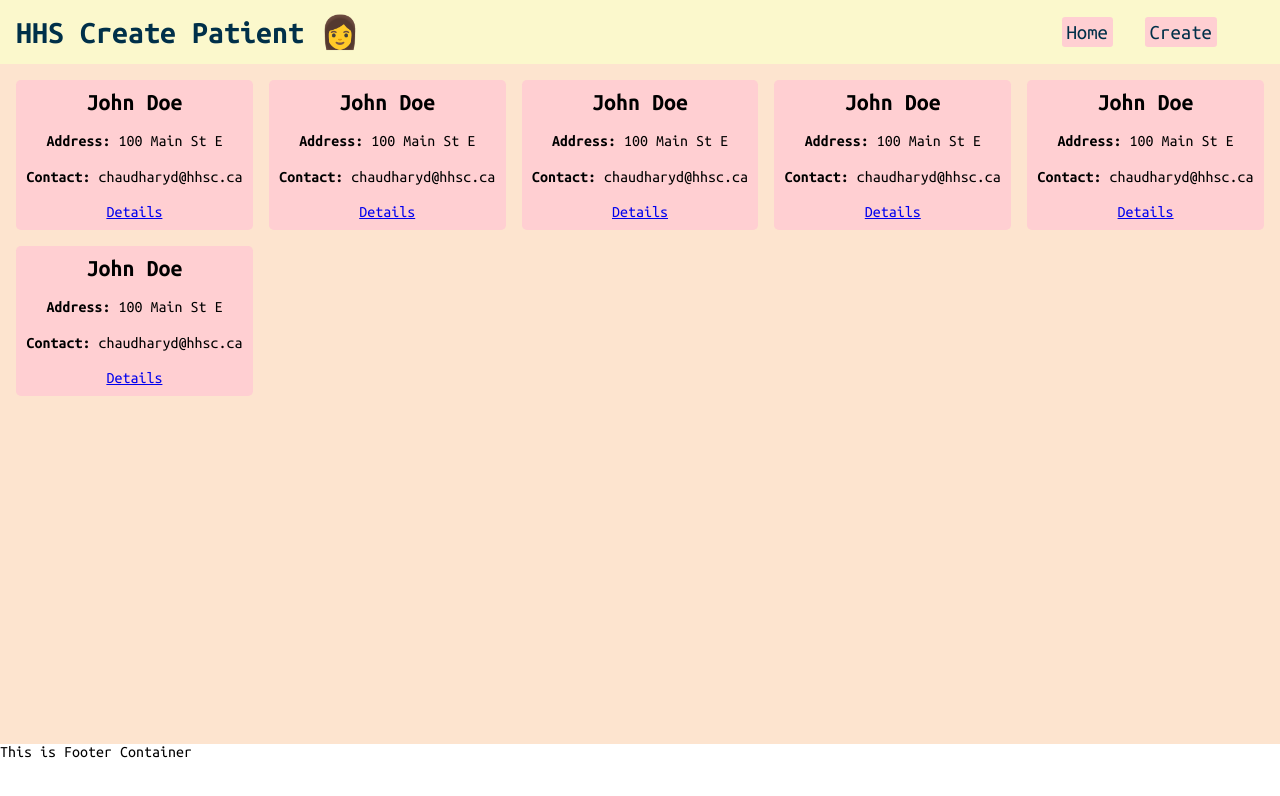
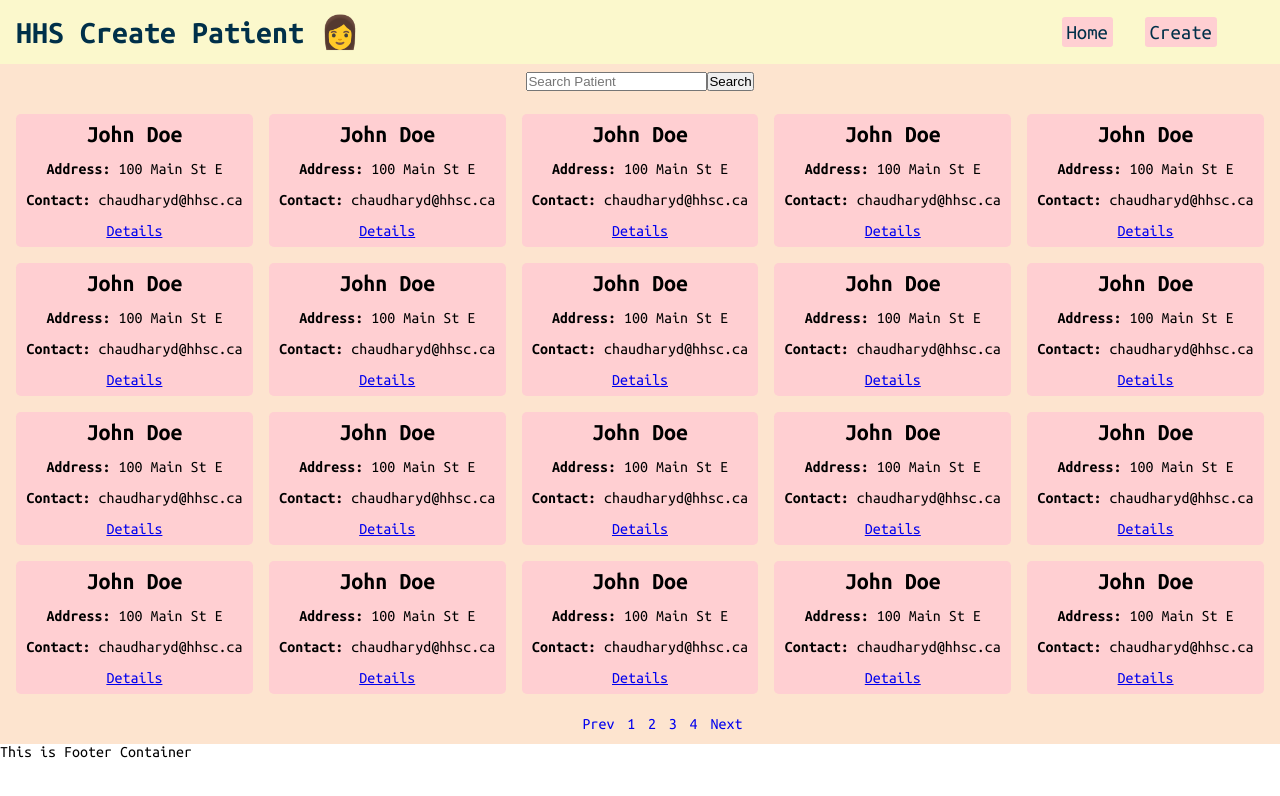
Before and after one commit to DevChaudhary78/fhir_hhs_patient, a Vue app: page / in a window 1280 px wide. Shown: the top 796 px of the page. Built offline with nearby package versions, Linux system fonts and the light colour scheme.

Commit message:
Added and styled pagination links

```diff
--- a/src/components/MainContainer.vue
+++ b/src/components/MainContainer.vue
@@ -1,5 +1,10 @@
 <template>
   <main>
+    <form id="search">
+      <input type="text" placeholder="Search Patient">
+      <button type="submit">Search</button>
+    </form>
+    <div id="card_container">
       <div id="card">
         <h3>John Doe</h3>
         <p><span>Address: </span>100 Main St E</p>
@@ -36,13 +41,132 @@
         <p><span>Contact: </span>chaudharyd@hhsc.ca</p>
         <a href="#">Details</a>
       </div>
+      <div id="card">
+        <h3>John Doe</h3>
+        <p><span>Address: </span>100 Main St E</p>
+        <p><span>Contact: </span>chaudharyd@hhsc.ca</p>
+        <a href="#">Details</a>
+      </div>
+      <div id="card">
+        <h3>John Doe</h3>
+        <p><span>Address: </span>100 Main St E</p>
+        <p><span>Contact: </span>chaudharyd@hhsc.ca</p>
+        <a href="#">Details</a>
+      </div>
+      <div id="card">
+        <h3>John Doe</h3>
+        <p><span>Address: </span>100 Main St E</p>
+        <p><span>Contact: </span>chaudharyd@hhsc.ca</p>
+        <a href="#">Details</a>
+      </div>
+      <div id="card">
+        <h3>John Doe</h3>
+        <p><span>Address: </span>100 Main St E</p>
+        <p><span>Contact: </span>chaudharyd@hhsc.ca</p>
+        <a href="#">Details</a>
+      </div>
+      <div id="card">
+        <h3>John Doe</h3>
+        <p><span>Address: </span>100 Main St E</p>
+        <p><span>Contact: </span>chaudharyd@hhsc.ca</p>
+        <a href="#">Details</a>
+      </div>
+      <div id="card">
+        <h3>John Doe</h3>
+        <p><span>Address: </span>100 Main St E</p>
+        <p><span>Contact: </span>chaudharyd@hhsc.ca</p>
+        <a href="#">Details</a>
+      </div>
+      <div id="card">
+        <h3>John Doe</h3>
+        <p><span>Address: </span>100 Main St E</p>
+        <p><span>Contact: </span>chaudharyd@hhsc.ca</p>
+        <a href="#">Details</a>
+      </div>
+      <div id="card">
+        <h3>John Doe</h3>
+        <p><span>Address: </span>100 Main St E</p>
+        <p><span>Contact: </span>chaudharyd@hhsc.ca</p>
+        <a href="#">Details</a>
+      </div>
+      <div id="card">
+        <h3>John Doe</h3>
+        <p><span>Address: </span>100 Main St E</p>
+        <p><span>Contact: </span>chaudharyd@hhsc.ca</p>
+        <a href="#">Details</a>
+      </div>
+      <div id="card">
+        <h3>John Doe</h3>
+        <p><span>Address: </span>100 Main St E</p>
+        <p><span>Contact: </span>chaudharyd@hhsc.ca</p>
+        <a href="#">Details</a>
+      </div>
+      <div id="card">
+        <h3>John Doe</h3>
+        <p><span>Address: </span>100 Main St E</p>
+        <p><span>Contact: </span>chaudharyd@hhsc.ca</p>
+        <a href="#">Details</a>
+      </div>
+      <div id="card">
+        <h3>John Doe</h3>
+        <p><span>Address: </span>100 Main St E</p>
+        <p><span>Contact: </span>chaudharyd@hhsc.ca</p>
+        <a href="#">Details</a>
+      </div>
+      <div id="card">
+        <h3>John Doe</h3>
+        <p><span>Address: </span>100 Main St E</p>
+        <p><span>Contact: </span>chaudharyd@hhsc.ca</p>
+        <a href="#">Details</a>
+      </div>
+      <div id="card">
+        <h3>John Doe</h3>
+        <p><span>Address: </span>100 Main St E</p>
+        <p><span>Contact: </span>chaudharyd@hhsc.ca</p>
+        <a href="#">Details</a>
+      </div>
+    </div>
+    <nav id="pagination">
+      <ul>
+        <a href="#">
+          <li>Prev</li>
+        </a>
+        <a href="#">
+          <li>1</li>
+        </a>
+        <a href="#">
+          <li>2</li>
+        </a>
+        <a href="#">
+          <li>3</li>
+        </a>
+        <a href="#">
+          <li>4</li>
+        </a>
+        <a href="#">
+          <li>Next</li>
+        </a>
+      </ul>
+    </nav>
   </main>
 </template>
 
 <style scoped>
 main {
+  background: #fde4cf;
   height: 85vh;
-  background: #fde4cf;
+}
+
+main #search {
+  width: 100%;
+  display: flex;
+  justify-content: center;
+  align-items: center;
+  height: 5%;
+}
+
+main>#card_container {
+  height: 90%;
   display: grid;
   padding: 1rem;
   gap: 1rem;
@@ -59,6 +183,27 @@ main {
   background: #ffcfd2;
 }
 
+nav ul {
+  display: flex;
+  margin: 0 auto;
+  width: 10%;
+  justify-content: space-around;
+}
+
+nav ul a {
+  text-decoration: none;
+  padding: 0.4rem;
+}
+
+nav ul a:hover {
+  background: #b9fbc0;
+  border-radius: 0.2rem;
+}
+
+nav ul a li {
+  list-style: none;
+}
+
 #card h3 {
   font-weight: bolder;
   font-size: 1.5rem;
```
Lines whose indentation alone changed are shown as unchanged.
